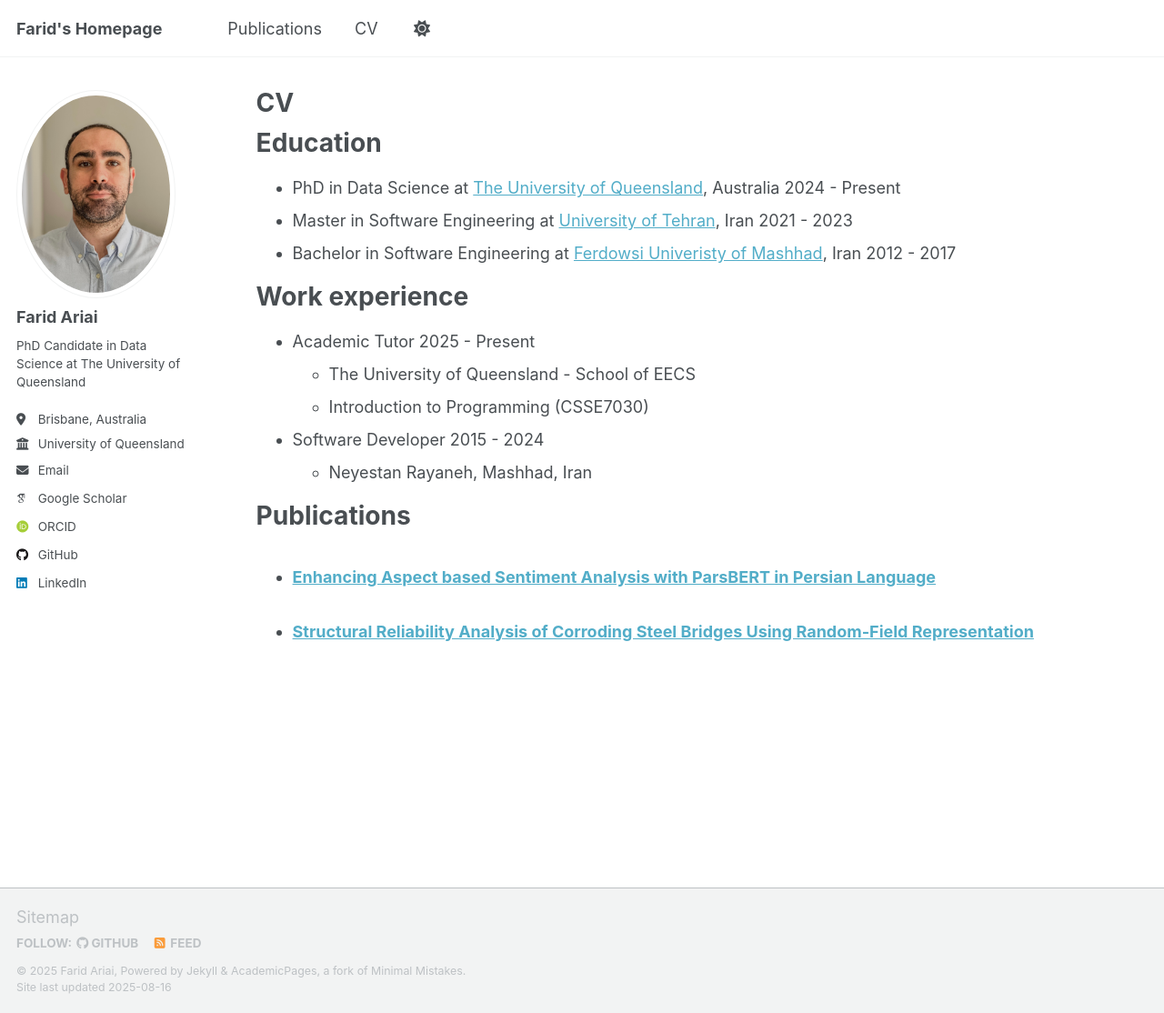
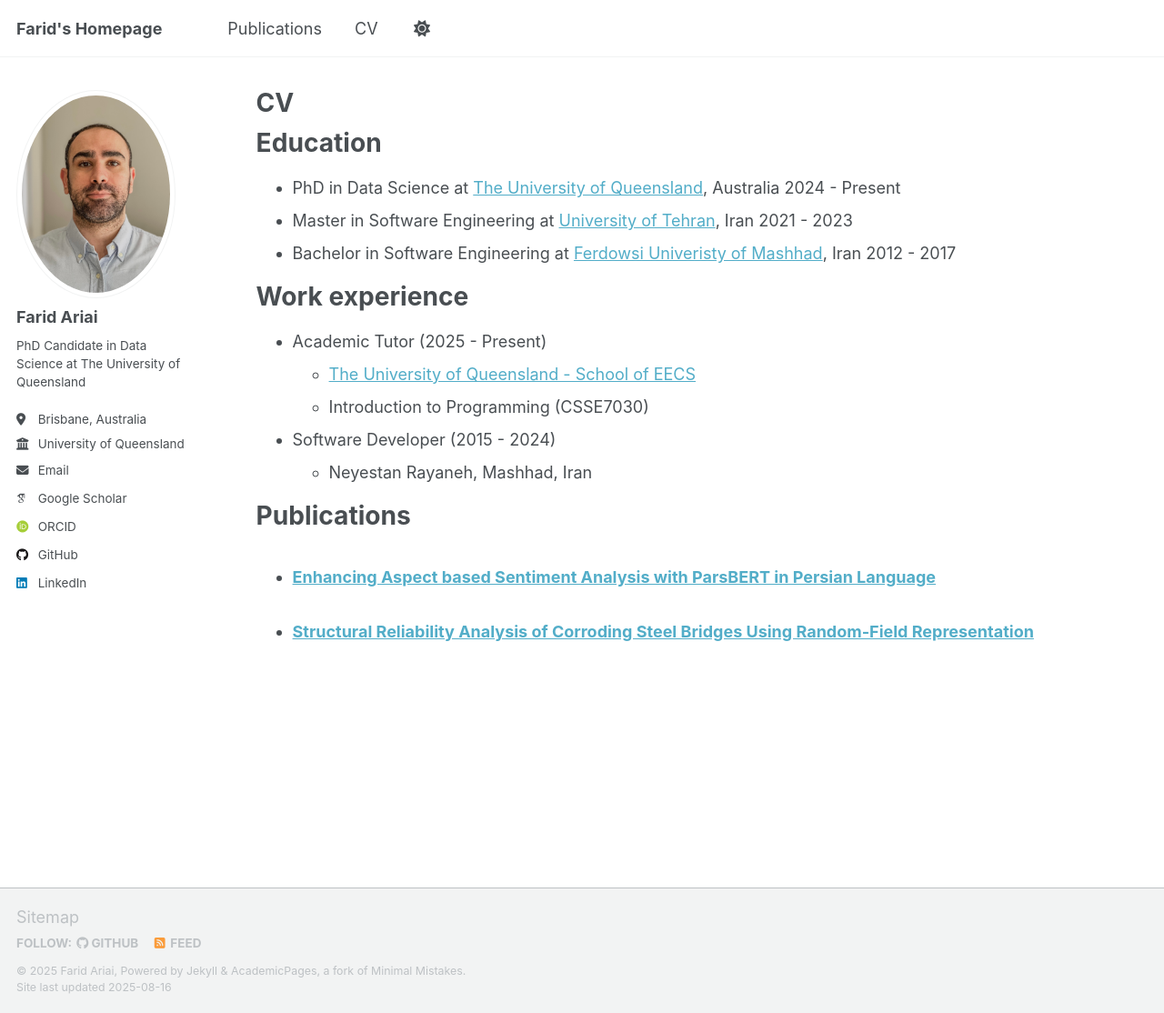
Before and after one commit to farid-ariai/farid-ariai.github.io, a Jekyll site: the page built from _pages/cv.md, in a window 1280 px wide and 1114 px high. Shown: the whole window at 91% size. Built offline with Jekyll 4.4.1, drawn with Linux system fonts in a browser that asks for light colours; some web fonts are replaced; a script that is not in the unit is left out; part of the change alters nothing that is shown.

Commit message:
Update cv.md

```diff
--- a/_pages/cv.md
+++ b/_pages/cv.md
@@ -17,11 +17,11 @@ Education
 
 Work experience
 ======
-* Academic Tutor  2025 - Present
-  * The University of Queensland - School of EECS
+* Academic Tutor  (2025 - Present)
+  * [The University of Queensland - School of EECS](https://eecs.uq.edu.au)
   * Introduction to Programming (CSSE7030)
 
-* Software Developer  2015 - 2024
+* Software Developer  (2015 - 2024)
   * Neyestan Rayaneh, Mashhad, Iran
 
 Publications
```
